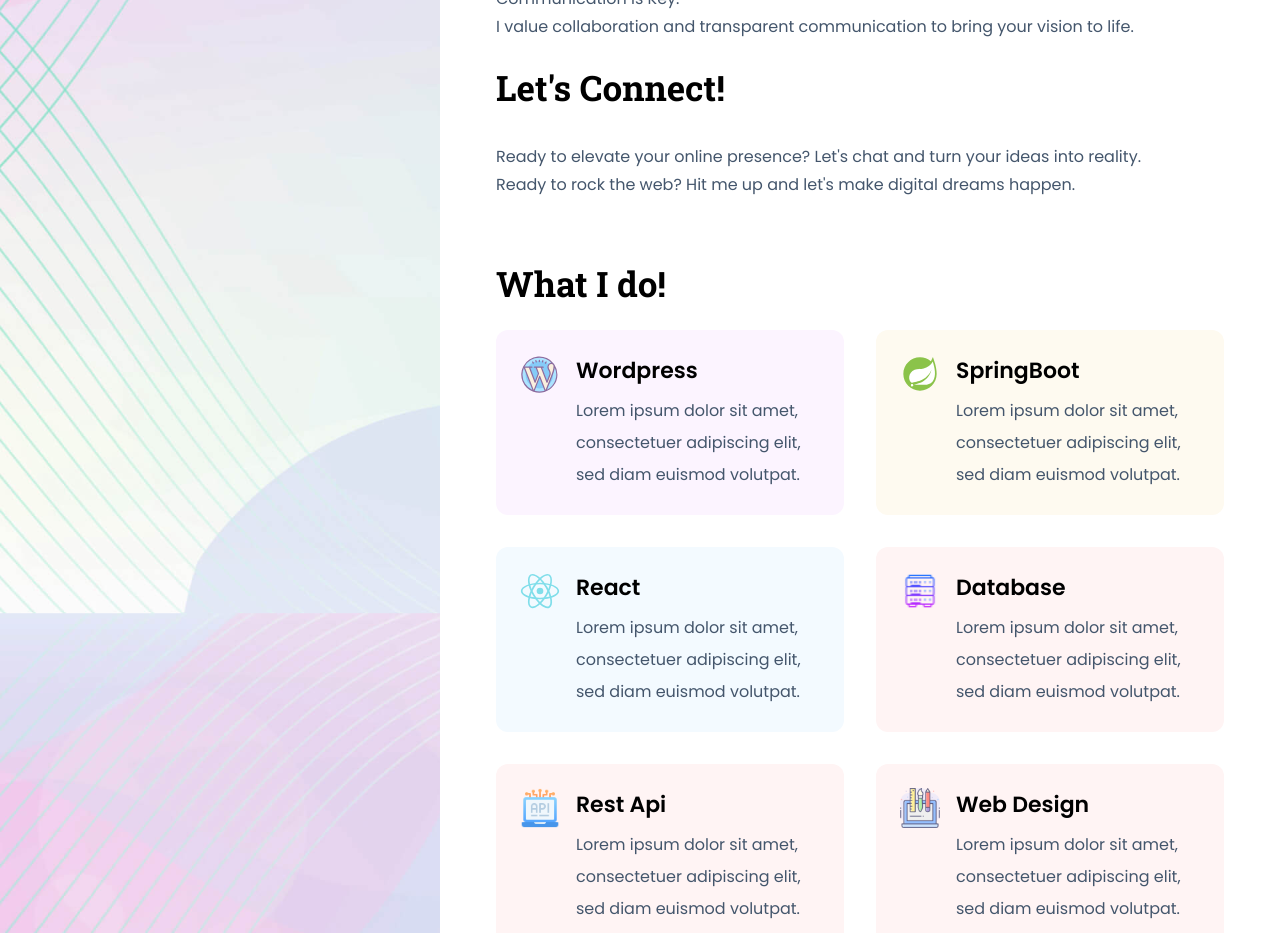
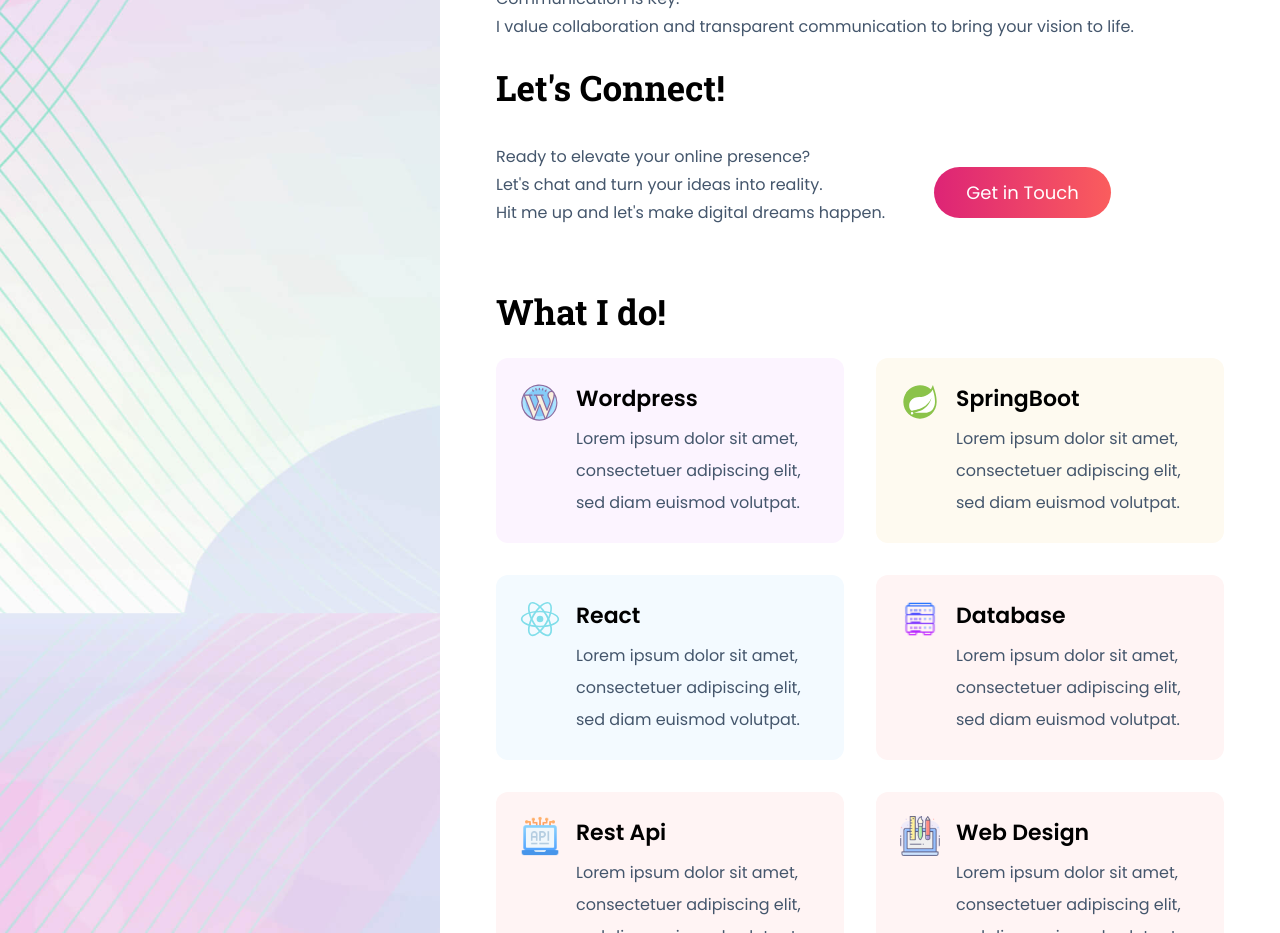
Before and after one commit to NikhilPathaniaa/Portfolio, a React (Create React App) app in the folder portfolio-front/: page /About in a window 1280 px wide. Shown: the part 1640-2573 px from the top of the page. Built offline with nearby package versions, Linux system fonts and the light colour scheme.

Commit message:
first commit

```diff
--- a/portfolio-front/src/AboutMe/MainContent.jsx
+++ b/portfolio-front/src/AboutMe/MainContent.jsx
@@ -15,10 +15,15 @@ const MainContent = () => {
                                     <WhyMe/>
 
                                     <h3 className="text-[35px] dark:text-white font-bold font-robotoSlab pt-5 pb-5"> Let's Connect! </h3>
-                                    <p className="text-[#44566c] leading-7 mt-2.5 dark:text-color-910">
-                                    Ready to elevate your online presence? Let's chat and turn your ideas into reality.
-                                    Ready to rock the web? Hit me up and let's make digital dreams happen.
-                                    </p>
+                                    <div className='flex items-center'>
+                                        <p className="text-[#44566c] leading-7 mt-2.5 dark:text-color-910">
+                                        Ready to elevate your online presence? <br/>
+                                        Let's chat and turn your ideas into reality.  <br/>
+                                        Hit me up and let's make digital dreams happen.
+                                        </p>
+                                        <button className="dowanload-btn">Get in Touch </button>
+                                    </div>
+
                                 </div>
                                 <div></div>
                             </div>
--- a/portfolio-front/src/content/AboutMe.jsx
+++ b/portfolio-front/src/content/AboutMe.jsx
@@ -11,7 +11,7 @@ import MainContent from '../AboutMe/MainContent'
 
 const AboutMe = () => {
   return (
-                        <div className="pt-12 md:py-12 px-2 sm:px-5 md:px-10 lg:px-14">
+                    <div className="pt-12 md:py-12 px-2 sm:px-5 md:px-10 lg:px-14">
                         {/* about page title */}
                         <h2 className="after-effect after:left-52">About Me</h2>
                         {/* personal info for mobile devices start */}
```
